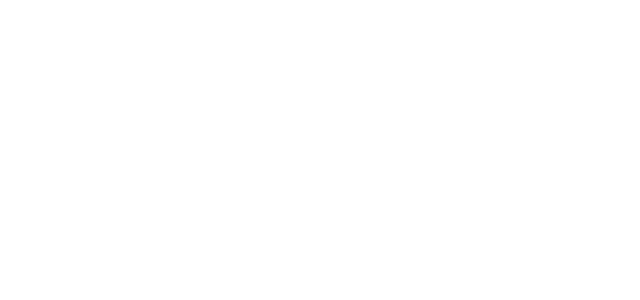
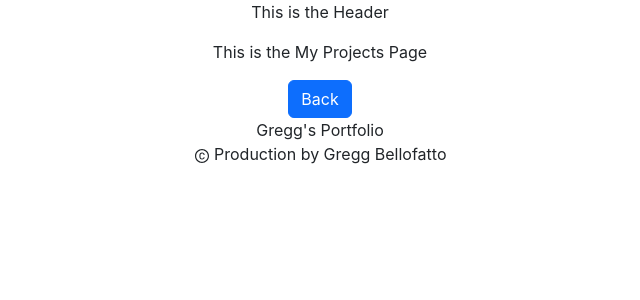
Before and after one commit to Bello2288/portfolio, a React (Create React App) app: page /my_projects in a window 1280 px wide. Before the commit this address had no page. Shown: the top 300 px of the page, without its empty margins (320-960 px from the left). Built offline with nearby package versions, Linux system fonts and the light colour scheme.

Commit message:
created my project page, added back button and function working to bring you to previous screen

```diff
--- a/src/components/AboutMe/AboutMe.js
+++ b/src/components/AboutMe/AboutMe.js
@@ -1,9 +1,22 @@
+import { Button } from 'react-bootstrap';
 import './AboutMe.css';
+import { useNavigate} from 'react-router-dom';
 
 function App() {
+
+  const navigate = useNavigate();
+
   return (
     <div className="App">
       <p>This will be the about me page</p>
+      <Button
+        className='back-btn'
+        type='button'
+        variant='primary'
+        onClick={() => navigate(-1)}
+        >
+            Back
+        </Button>
     </div>
   );
 }
--- a/src/components/App/App.js
+++ b/src/components/App/App.js
@@ -6,6 +6,7 @@
 import Layout from "../Layout/Layout";
 import HomePage from "../HomePage/HomePage";
 import AboutMe from "../AboutMe/AboutMe";
+import MyProjects from '../MyProjects/MyProjects';
 
 
 function App() {
@@ -23,6 +24,7 @@
           <Route path="/" element={<Layout />} >
             <Route index element={<HomePage />} />
             <Route path="about_me" element={<AboutMe />} />
+            <Route path="my_projects" element={<MyProjects />} />
           </Route>
         </Routes>
       </BrowserRouter>
--- a/src/components/HomePage/HomePage.js
+++ b/src/components/HomePage/HomePage.js
@@ -8,7 +8,8 @@
   return (
     <main className="footer-container">
       <div className="name-tag">Gregg's Portfolio - Home Page</div>
-      <Nav.Link className="aboutme-link" href="/about_me">About Me</Nav.Link>
+      <Nav.Link className='aboutme-link' href="/about_me">About Me</Nav.Link>
+      <Nav.Link className='projects-link' href="/my_projects">My Projects</Nav.Link>
     </main>
   );
 }
--- /dev/null
+++ b/src/components/MyProjects/MyProjects.js
@@ -0,0 +1,26 @@
+import './MyProjects.css';
+import Button from 'react-bootstrap/Button';
+import {useNavigate} from "react-router-dom";
+
+
+
+function MyProjects() {
+
+    const navigate = useNavigate();
+
+    return (
+      <>
+        <p>This is the My Projects Page</p>
+        <Button
+            className='back-btn'
+            type='button'
+            variant="primary"
+            onClick={() => navigate(-1)}
+        >
+            Back
+        </Button>
+      </>
+    );
+  }
+
+  export default MyProjects;
--- a/src/index.js
+++ b/src/index.js
@@ -1,5 +1,6 @@
 import React from 'react';
 import ReactDOM from 'react-dom/client';
+import 'bootstrap/dist/css/bootstrap.min.css';
 import './index.css';
 import App from './components/App/App';
 import reportWebVitals from './reportWebVitals';
```
Also changed, not shown: src/components/MyProjects/MyProjects.css (added).
